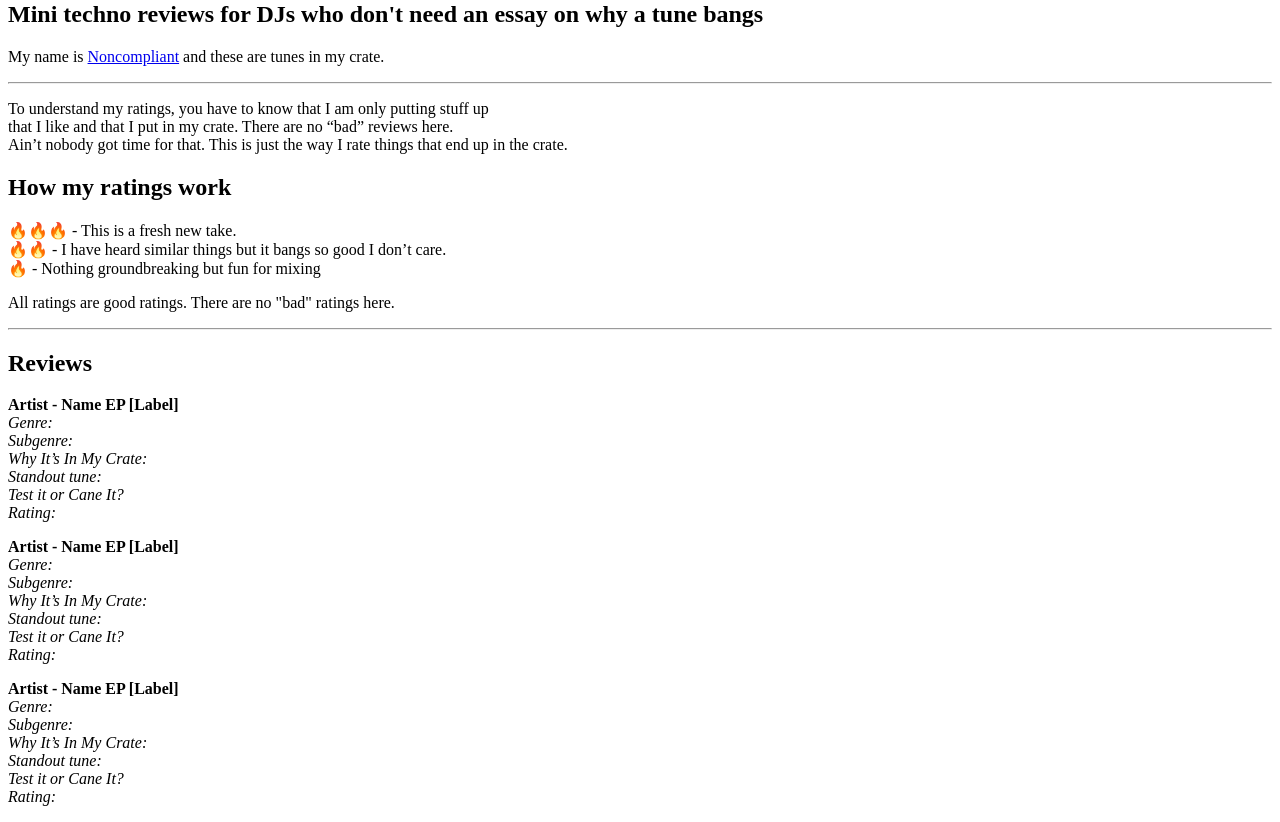
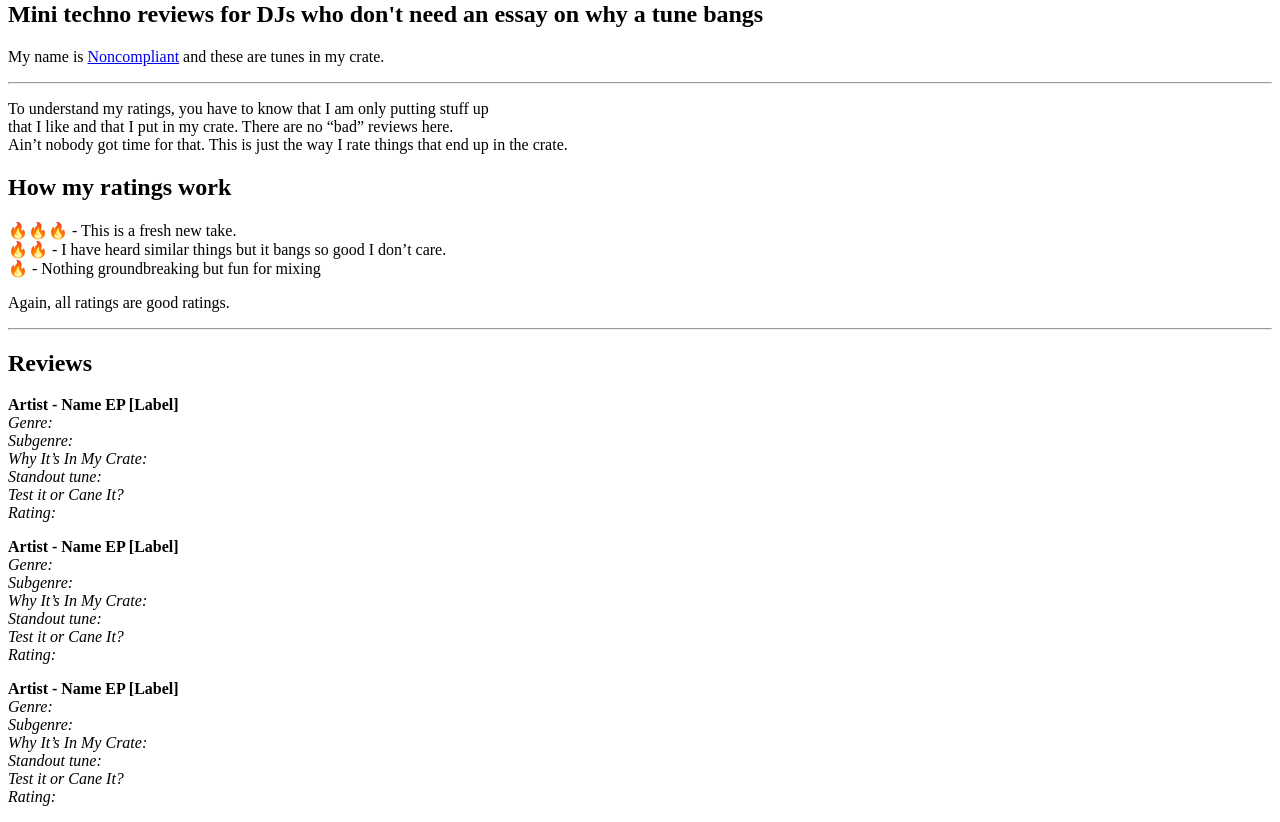
Before and after one commit to hedalexa/bitcrate, a plain HTML site: page index.html in a window 1280 px wide. Shown: the part 79-901 px from the top of the page. Drawn offline with Linux system fonts and the light colour scheme.

Commit message:
Fix index

```diff
--- a/index.html
+++ b/index.html
@@ -20,7 +20,7 @@
     🔥🔥🔥 - This is a fresh new take. <br>
     🔥🔥 - I have heard similar things but it bangs so good I don’t care.<br>
     🔥 - Nothing groundbreaking but fun for mixing</p>
-    <p>All ratings are good ratings. There are no "bad" ratings here.</p>
+    <p>Again, all ratings are good ratings.</p>
 
   <hr>
 
```
